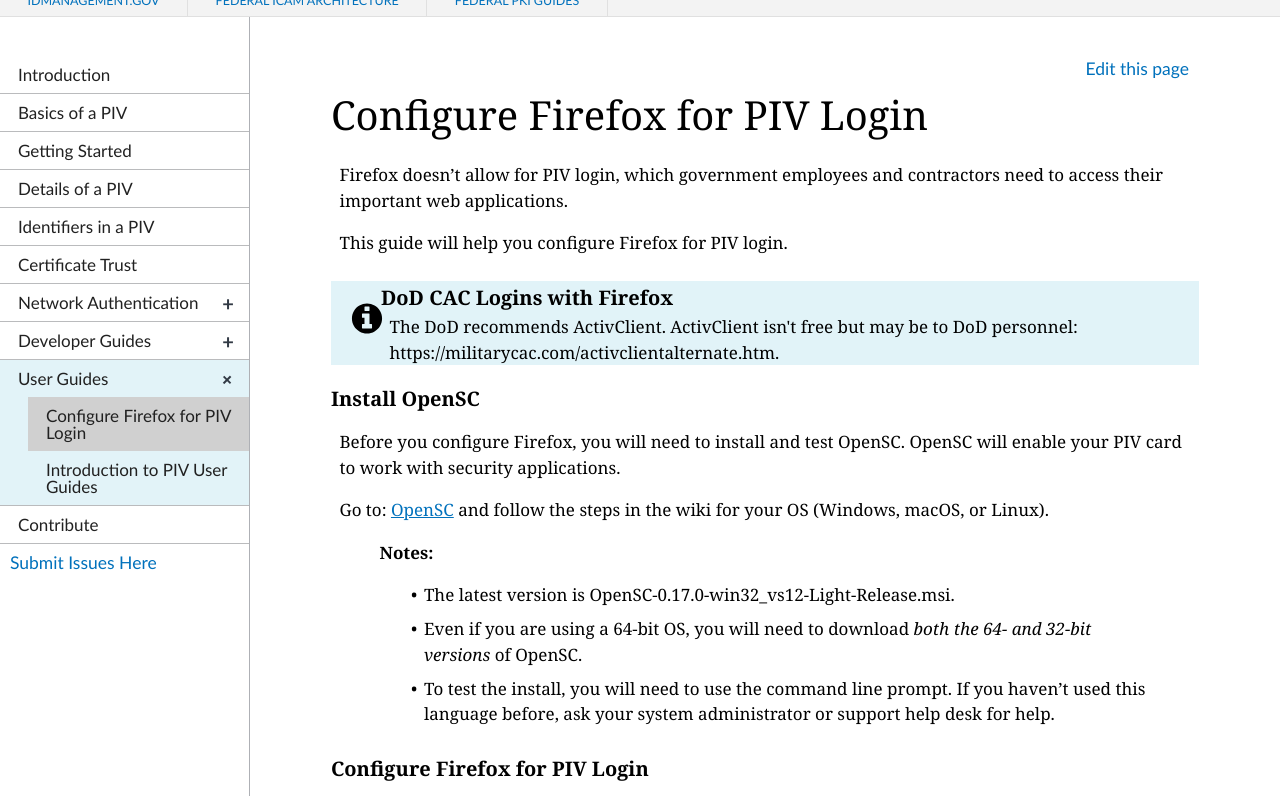
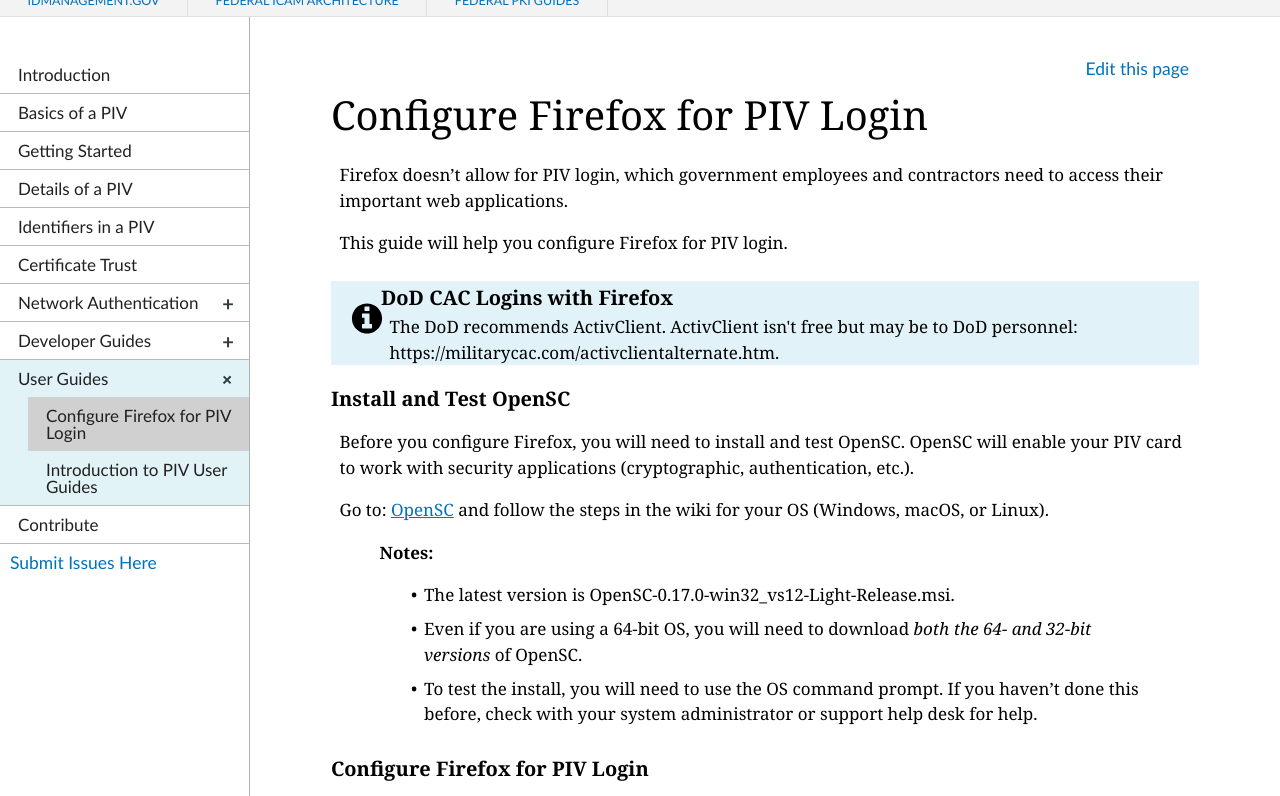
Before and after one commit to GSA/piv-guides, a Jekyll site: the page built from _userconfig/1_firefox.md, in a window 1280 px wide and 900 px high, cut to the strip 104-900 px from the top of the window. Built offline with Jekyll 4.4.1, drawn with Linux system fonts in a browser that asks for light colours; nearby versions of some CDN libraries.

Commit message:
Update 1_firefox.md

```diff
--- a/_userconfig/1_firefox.md
+++ b/_userconfig/1_firefox.md
@@ -12,16 +12,16 @@
 
 {% include alert-info.html heading="DoD CAC Logins with Firefox" content=" The DoD recommends ActivClient. ActivClient isn't free but may be to DoD personnel: <!--Can we find out whether it is free to them or not? If free to them, they would need permission to load it on their government computers, correct? --> https://militarycac.com/activclientalternate.htm." %} <!--According to the contributing.md (terms and conditions), Playbooks should be "vendor-neutral," so this info may not be acceptable. Who at DoD recommends ActivClient to its personnel? NOTE: This "alert-info" formatting produces a blue bannered, Info box on website. Suggest "info-alert" because this text digresses from procedures and speaks to a DoD audience vs. GSA's broader audience (Federal Government).-->
 
-### Install OpenSC
+### Install and Test OpenSC
 
-Before you configure Firefox, you will need to install and test OpenSC. OpenSC will enable your PIV card to work with security applications.
+Before you configure Firefox, you will need to install and test OpenSC. OpenSC will enable your PIV card to work with security applications (cryptographic, authentication, etc.).
 
 Go to:  [OpenSC](https://github.com/OpenSC/OpenSC/wiki) and follow the steps in the wiki for your OS (Windows, macOS, or Linux).
 
 > **Notes:**
   * The latest version is OpenSC-0.17.0-win32_vs12-Light-Release.msi.
   * Even if you are using a 64-bit OS, you will need to download _both the 64- and 32-bit versions_ of OpenSC.
-  * To test the install, you will need to use the command line prompt. If you haven't used this language before, ask your system administrator or support help desk for help.
+  * To test the install, you will need to use the OS command prompt. If you haven't done this before, check with your system administrator or support help desk for help.
 
 ### Configure Firefox for PIV Login
 
```
